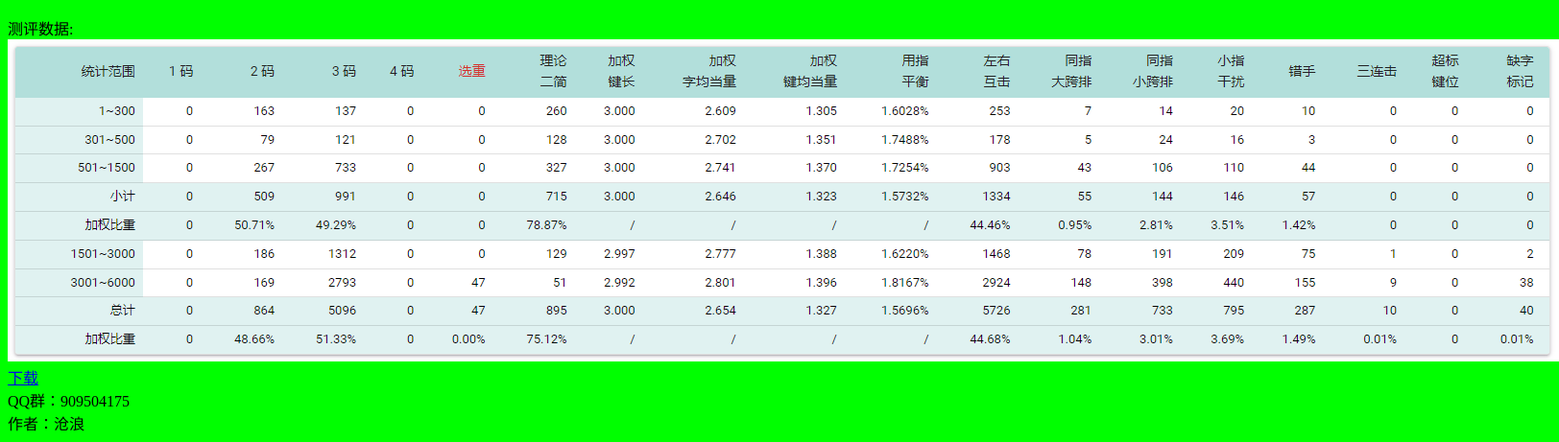
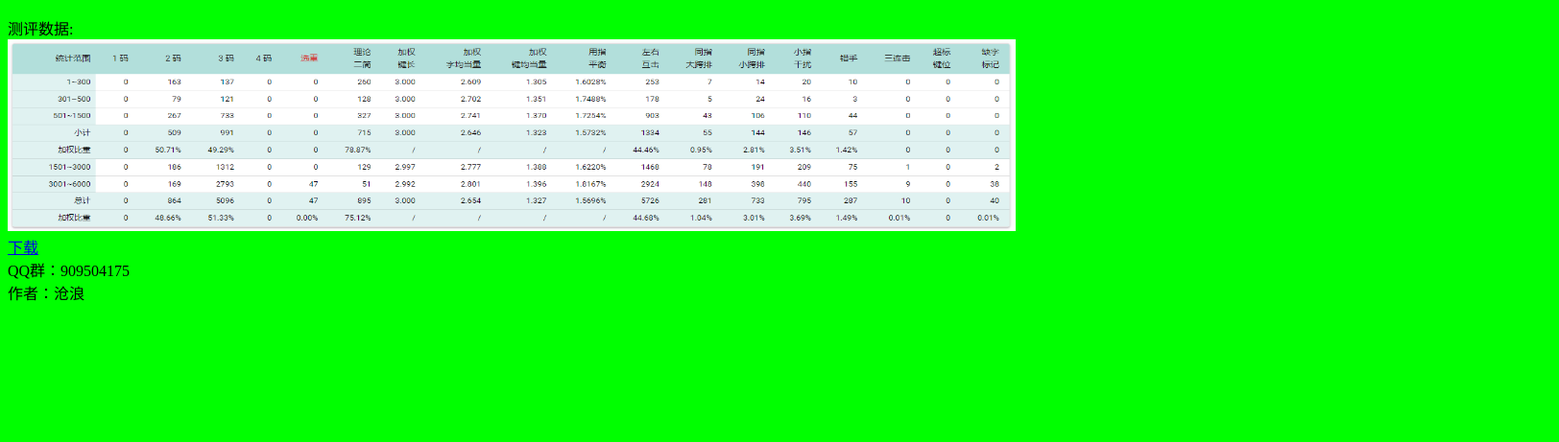
Before and after one commit to ascanglang/ascanglang.github.io, a plain HTML site: page index.html in a window 1280 px wide. Shown: the part 395-856 px from the top of the page at 96% size, 1624 px wide, since content can reach past the window. After the commit the page ends 800 px from the top, so only its background shows below. Drawn offline with Linux system fonts and the light colour scheme.

Commit message:
Update index.html

```diff
--- a/index.html
+++ b/index.html
@@ -10,7 +10,7 @@
         <h1>沧浪码<br></h1>
         <h2>一款三定输入方案，给您带来绝佳的输入体验<br></h2>
         测评数据:<br>
-        <img src="./cpsj.png"><br>
+        <img src="./cpsj.png" height="200" width="1050"><br>
         <a href="./download.html">下载</a><br>
         QQ群：909504175<br>
         作者：沧浪
```
